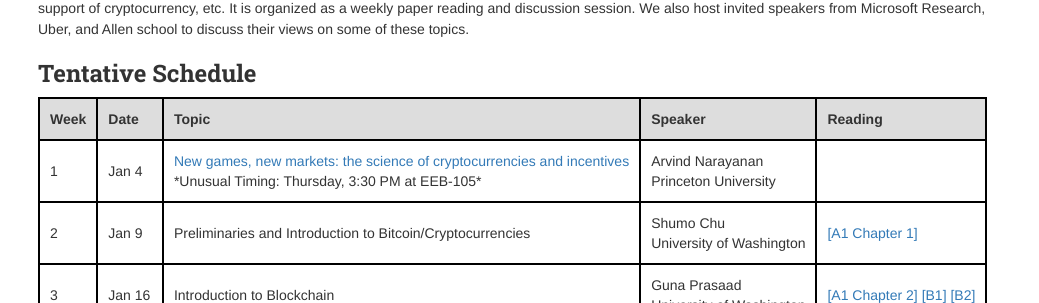
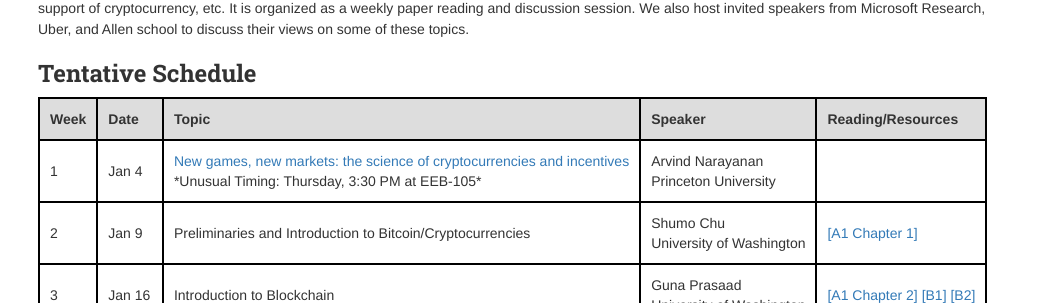
Before and after one commit to uwdb/website, a Jekyll site: the page built from seminars/cse590q/18wi/index.markdown, in a window 1280 px wide. Shown: the part 397-700 px from the top of the page, without its empty margins (117-1156 px from the left). Built offline with Jekyll 4.4.1, drawn with Linux system fonts in a browser that asks for light colours; nearby versions of some CDN libraries.

Commit message:
Update index.markdown

```diff
--- a/seminars/cse590q/18wi/index.markdown
+++ b/seminars/cse590q/18wi/index.markdown
@@ -26,7 +26,7 @@
     <th>Date</th>
     <th>Topic</th>
     <th>Speaker</th>
-    <th>Reading</th>
+    <th>Reading/Resources</th>
   </tr>
  <tr>
     <td>1</td>
```
